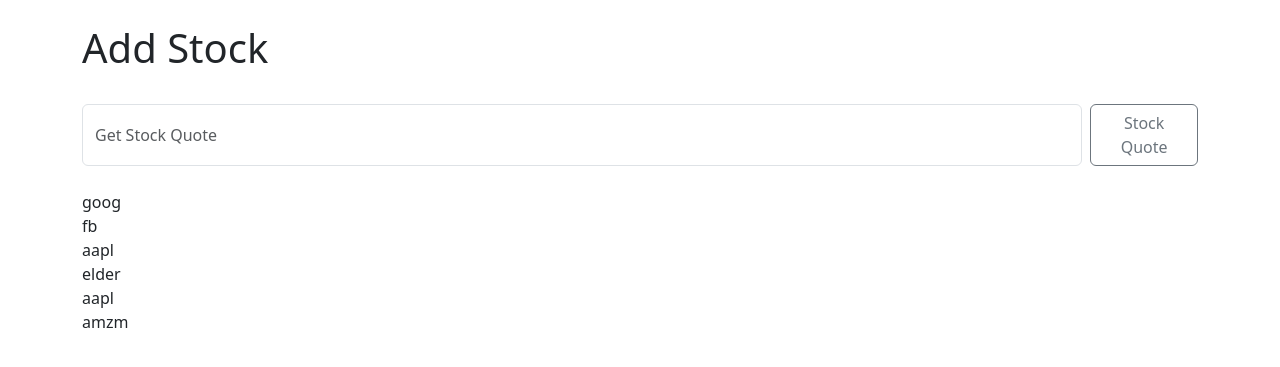
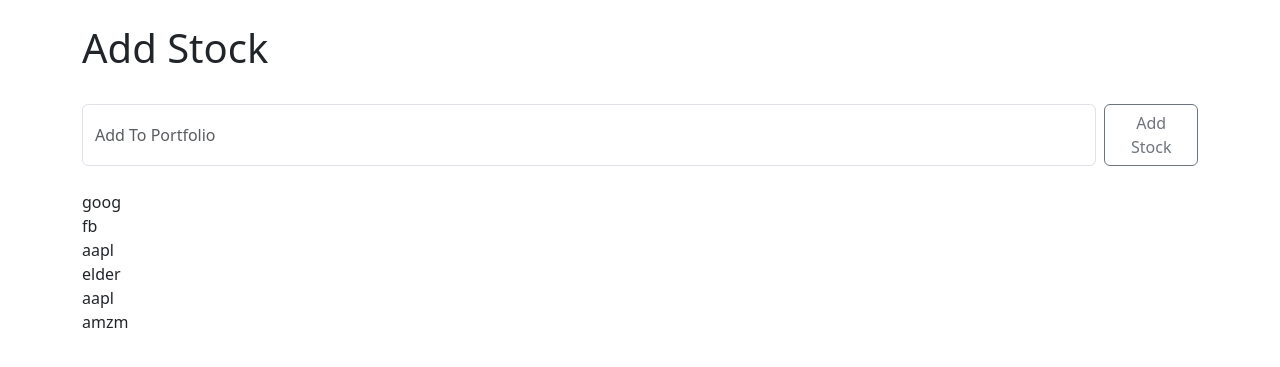
Before and after one commit to JozCrzBrgn/Stock-Market-App, a Django app: page /add_stock/ in a window 1280 px wide. Shown: the part 78-445 px from the top of the page. Run offline with Django 5.2, Linux system fonts and the light colour scheme; data comes from the database, SQL or seed files in the repository; both versions use the stored data as it was after the commit.

Commit message:
Se crea la clase "StockForm" y se customiza el formulario en add_astock.html

```diff
--- a/quotes/templates/add_stock.html
+++ b/quotes/templates/add_stock.html
@@ -7,8 +7,8 @@
 
 <form action="{% url 'add_stock' %}" class="d-flex" role="search" method="POST">
     {% csrf_token %}
-    <input class="form-control me-2" type="search" placeholder="Get Stock Quote" aria-label="Search" name="ticker">
-    <button class="btn btn-outline-secondary" type="submit">Stock Quote</button>
+    <input class="form-control me-2" type="search" placeholder="Add To Portfolio" aria-label="Search" name="ticker">
+    <button class="btn btn-outline-secondary" type="submit">Add Stock</button>
 </form>
 <br/>
 
```
Also changed, not shown: quotes/forms.py (added, +7 -0 lines), db.sqlite3.
